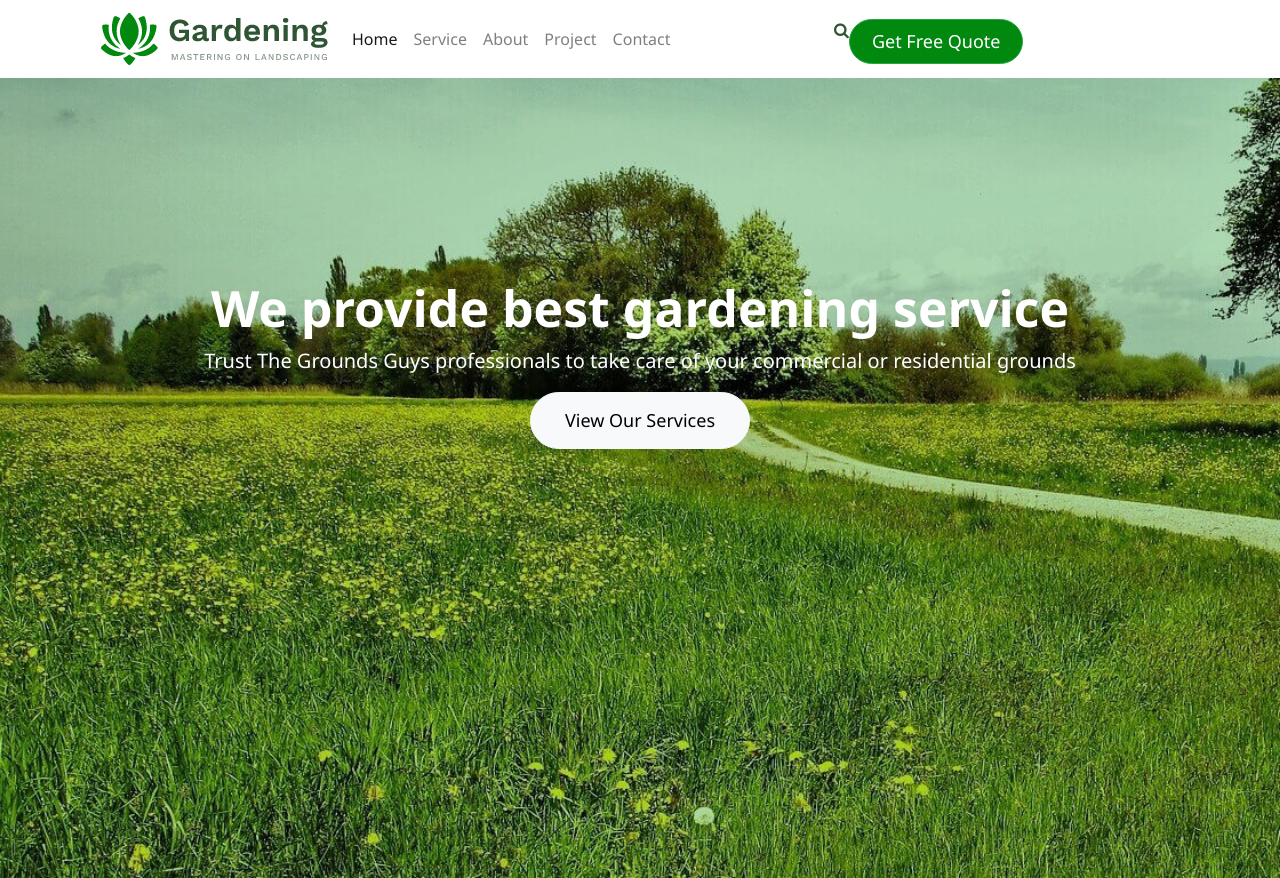
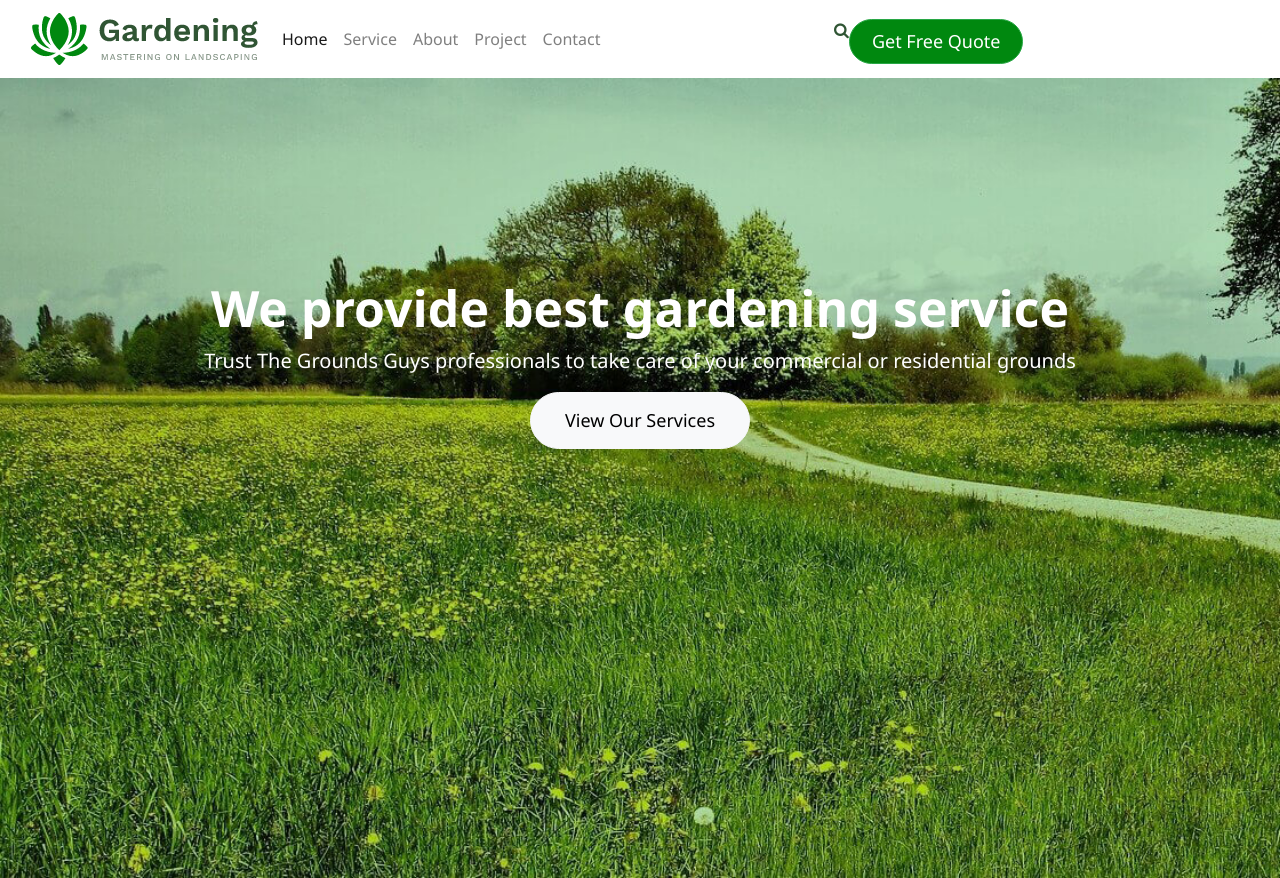
Before and after one commit to RixetBD/garden, a plain HTML site: page index.html in a window 1280 px wide. Shown: the top 878 px of the page. Drawn offline with nearby package versions, Linux system fonts and the light colour scheme.

Commit message:
Update index.html

```diff
--- a/index.html
+++ b/index.html
@@ -49,7 +49,7 @@
 
 
     <!-- Start Of Main Menu -->
-    <div class="container navbar-light">
+    <div class="container-fluid navbar-light">
     <nav class="navbar navbar-expand-lg">
     <a class="navbar-brand" href="index.html"><img src="img/logo.png" alt="Gardening"></a>
     <button class="navbar-toggler" type="button" data-toggle="collapse" data-target="#navbarSupportedContent" aria-controls="navbarSupportedContent" aria-expanded="false" aria-label="Toggle navigation">
```
